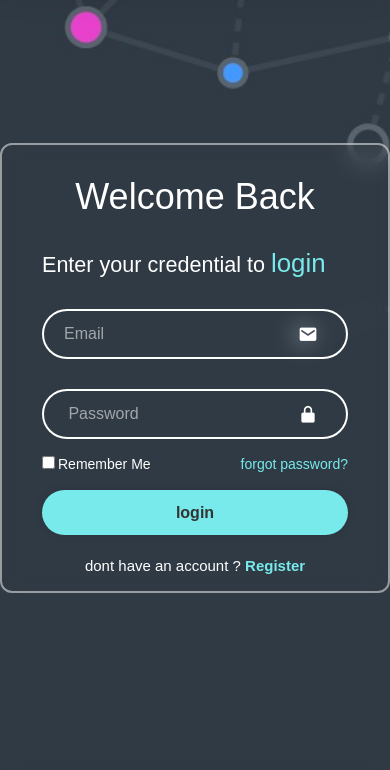
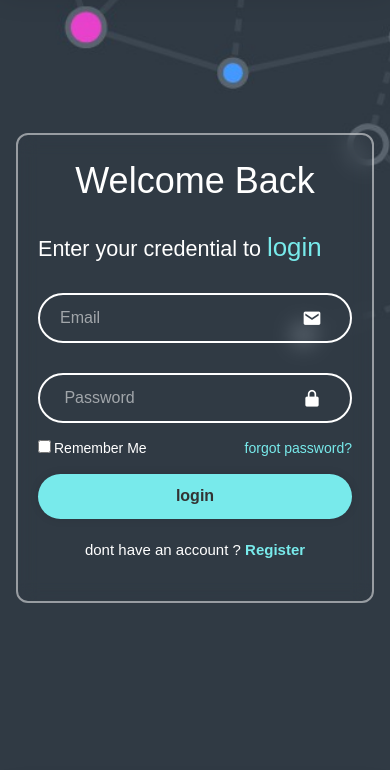
Before and after one commit to ymankh/Orange-Project-3-Hr-System, a website: page All pages/login.html in a window 390 px wide. Shown: the part 74-844 px from the top of the page. Drawn offline with nearby package versions, Linux system fonts and the light colour scheme.

Commit message:
fix(layout): make auth forms and feedback cards responsive

```diff
--- a/All pages/assets/css/feedback.css
+++ b/All pages/assets/css/feedback.css
@@ -22,7 +22,7 @@ h1 {
 }
 
 .FullCard {
-  width: 440px;
+  width: min(440px, calc(100vw - 2rem));
   height: 260px;
   overflow: hidden;
   position: relative;
--- a/All pages/login assets/login.css
+++ b/All pages/login assets/login.css
@@ -15,14 +15,21 @@
   background-position: center;
 }
 .login {
-  width: 600px;
-  height: 450px;
+  width: min(600px, calc(100% - 2rem));
+  min-height: 450px;
   background: transparent;
   border: 2px solid rgb(255, 255, 255, 0.5);
   backdrop-filter: blur(10px);
   color: #fff;
   border-radius: 12px;
   padding: 30px 40px;
+}
+
+@media (max-width: 480px) {
+  .login {
+    padding: 24px 20px;
+  }
+  .login h1 { font-size: 28px; }
 }
 .login span {
   color: #0520ed;
--- a/All pages/register assets/register.css
+++ b/All pages/register assets/register.css
@@ -15,7 +15,7 @@
   background-position: center;
 }
 .login {
-  width: 600px;
+  width: min(600px, calc(100% - 2rem));
   background: transparent;
   border: 2px solid rgb(255, 255, 255, 0.5);
   backdrop-filter: blur(10px);
@@ -23,6 +23,11 @@
   border-radius: 12px;
   padding: 15px 15px;
   margin: 65px auto;
+}
+
+@media (max-width: 480px) {
+  .login { margin: 32px auto; padding: 20px; }
+  .login h1 { font-size: 28px; }
 }
 .login span {
   color: #2a0cd5db;
```
